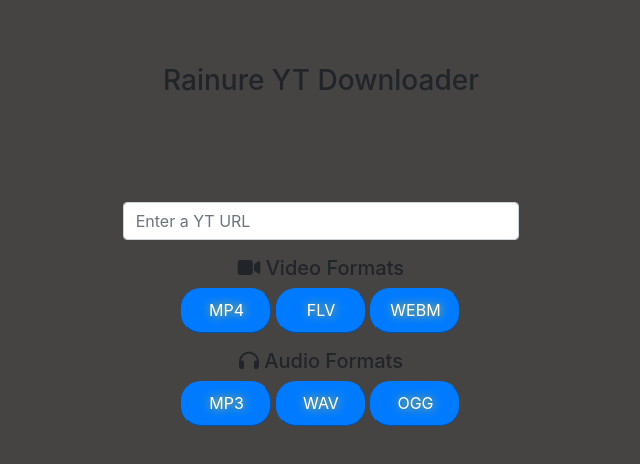
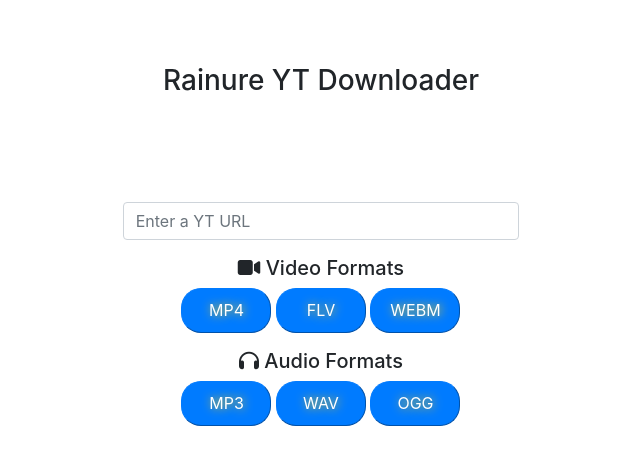
Before and after one commit to JackW25/yt-downloader, a website: page index.html in a window 1280 px wide. Shown: the whole page, without its empty margins (319-959 px from the left). Drawn offline with nearby package versions, Linux system fonts and the light colour scheme.

Commit message:
Update style.css

```diff
--- a/static/css/style.css
+++ b/static/css/style.css
@@ -29,7 +29,7 @@ h5 {
 }
 #banner{
     height:100vh;
-    background-color: #464343;
+    background-color: white;
     background-blend-mode: color-dodge;
 }
 #banner .container-fluid .jumbotron{
```
